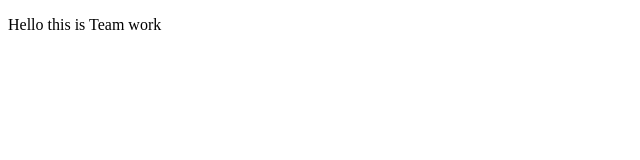
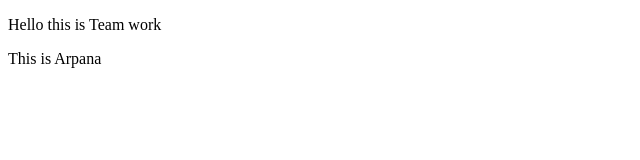
Before and after one commit to oogke/gitAssignment, a plain HTML site: page index.html in a window 1280 px wide. Shown: the full height of the page, 0-640 px from the left. Drawn offline with Linux system fonts and the light colour scheme.

Commit message:
first commit

```diff
--- a/index.html
+++ b/index.html
@@ -7,5 +7,6 @@
 </head>
 <body>
     <p>Hello this is Team work</p>
+    <div>This is Arpana</div>
 </body>
 </html>
```
